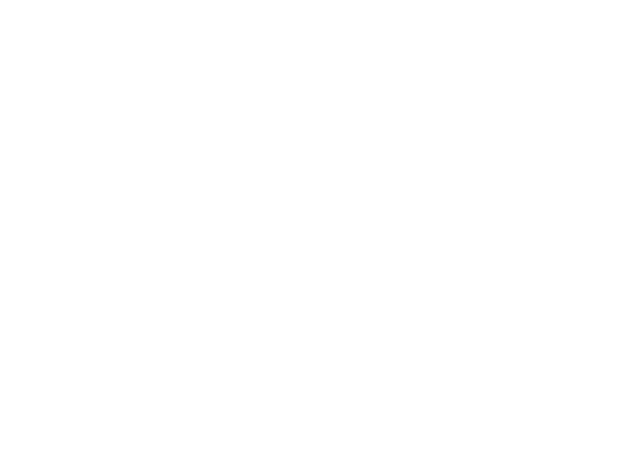
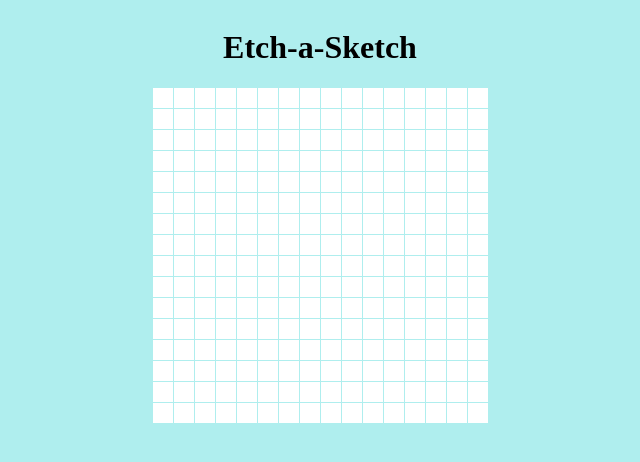
Before and after one commit to Liam-rng/Etch-a-Sketch, a plain HTML site: page index.html in a window 1280 px wide. Shown: the whole page, without its empty margins (320-960 px from the left). Drawn offline with Linux system fonts and the light colour scheme.

Commit message:
Create loop for dots, add event listener, add header, style body
Changes:

index.html
added header

scripts.js
Use a for loop to create the dots that will change color. Added event
listener to each one of the dots and a function that changes their color

styles.css

Added style for the body, made the container a grid, and added style to
the dot class.

```diff
--- a/index.html
+++ b/index.html
@@ -4,15 +4,20 @@
     <meta charset="UTF-8">
     <meta http-equiv="X-UA-Compatible" content="IE=edge">
     <meta name="viewport" content="width=device-width, initial-scale=1.0">
+    <link rel="stylesheet" href="/styles.css">
+    <script src="/scripts.js" defer></script>
     <title>Etch-a-Sketch</title>
 </head>
 <body>
-    <div class="header"></div>
+    <div class="header">
+        <h1>Etch-a-Sketch</h1>
+    </div>
     <div class="content">
         <div id="container">
 
         </div>
     </div>
-    <div class="footer"></div>
+    <div class="footer">
+    </div>
 </body>
 </html>
--- /dev/null
+++ b/scripts.js
@@ -0,0 +1,19 @@
+
+const container = document.querySelector(`#container`)
+
+const n = 256;
+
+for(let i = 0; i < n; i++){
+    container.innerHTML += `<div class="dot"></div>`;
+}
+
+const dots = document.querySelectorAll(`.dot`);
+
+let selected_color = `background-color: red;`;
+
+
+dots.forEach(dot => {
+    dot.addEventListener('mouseover', function handleClick(event) {
+      dot.setAttribute('style', selected_color);
+    });
+});
--- /dev/null
+++ b/styles.css
@@ -0,0 +1,22 @@
+
+body {
+    display: flex;
+    flex-direction: column;
+    align-items: center;
+    background-color:paleturquoise;
+}
+
+#container {
+    height: fit-content;
+    width: fit-content;
+    display: grid;
+    gap: 1px;
+    grid-template-columns: repeat(16, 1fr);
+}
+
+.dot {
+
+    height: 20px;
+    width: 20px;
+    background-color: rgb(255, 255, 255);
+}
```
